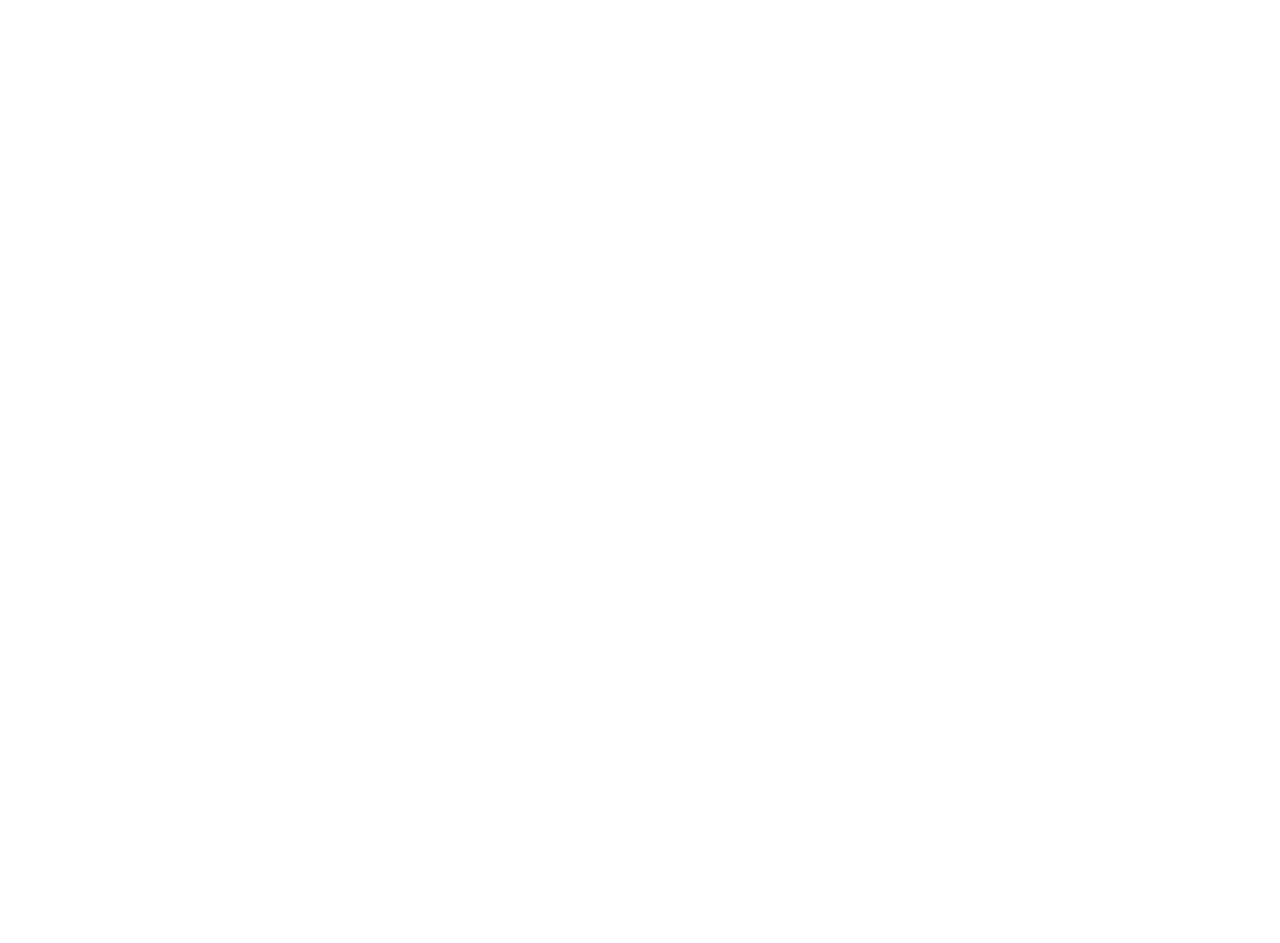
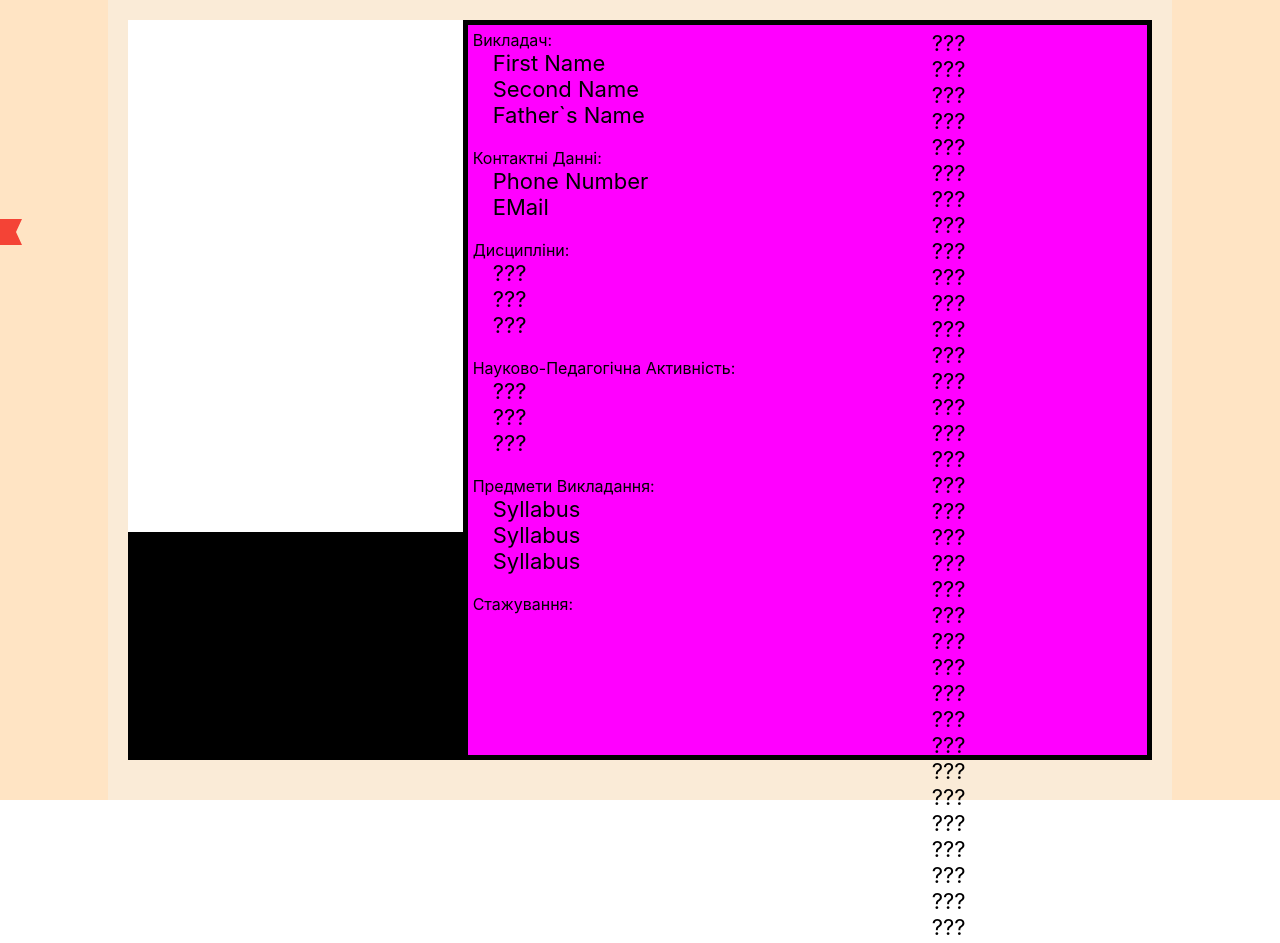
Before and after one commit to Arsenii-Kameniev/university, a React (Create React App) app: page /lecturer/id in a window 1280 px wide. Before the commit this address had no page. Shown: the top 943 px of the page. Before the commit the page ends 800 px from the top, so only its background shows below. Built offline with nearby package versions, Linux system fonts and the light colour scheme.

Commit message:
Lecturer Page Update

```diff
--- a/src/App.js
+++ b/src/App.js
@@ -3,6 +3,7 @@
 import { BrowserRouter, Route, Routes } from 'react-router-dom';
 import { Main } from './app/Student/Main/Main';
 import LecturerList from './Department/LecturerInfo/LecturerList';
+import LecturerInfo from './Department/LecturerInfo/LecturerInfo';
 
 function App() {
   return (
@@ -11,6 +12,7 @@
         <Routes>
           <Route path='/' element={<Main />}></Route>
           <Route path='/lecturerList' element={<LecturerList />}></Route>
+          <Route path='/lecturer/:lecturerId' element={<LecturerInfo />}></Route>
         </Routes>
       </BrowserRouter>
     </>
--- a/src/Department/LecturerInfo/Lecturer.module.css
+++ b/src/Department/LecturerInfo/Lecturer.module.css
@@ -6,6 +6,12 @@
     width: 100vw;
     height: 100vh;
     background-color: bisque;
+}
+.NavLink{
+    display: flex;
+    width: 100%;
+    text-decoration: none;
+    color: black;
 }
 .List{
     display: flex;
@@ -38,3 +44,42 @@
     width: 55%;
     margin: 5px;
 }
+.Lecturer{
+    display: flex;
+    flex-direction: column;
+    align-items: center;
+    height: 100%;
+    width: 80%;
+    padding: 20px;
+    background-color: antiquewhite;
+}
+.LecturerPhoto{
+    display: flex;
+    align-items: center;
+    justify-content: center;
+    height: 512px;
+    width: 512px;
+    background-color: white;
+}
+.LecturerInfo{
+    display: flex;
+    width: 100%;
+    justify-content: space-between;
+    background-color: black;
+}
+.LecturerFullInfo{
+    display: flex;
+    flex-wrap: wrap;
+    flex-direction: column;
+    padding: 5px;
+    width: 100%;
+    background-color: fuchsia;
+    height: 90vh;
+    margin: 5px;
+}
+.Block{
+    display: flex;
+    flex-direction: column;
+    margin: 0px 0px 20px 20px;
+    font-size: 22px;
+}
--- a/src/Department/LecturerInfo/LecturerInfo.jsx
+++ b/src/Department/LecturerInfo/LecturerInfo.jsx
@@ -1,8 +1,123 @@
+import Menu from "../Menu/Menu";
+import style from "./Lecturer.module.css"
+import { NavLink, useParams } from "react-router-dom";
 function LecturerInfo() {
-
-    return(
-        <div>
-
+    let { LecturerId } = useParams();
+    return (
+        <div className={`${style.Page}`}>
+            <Menu></Menu>
+            <div className={`${style.Lecturer}`}>
+                <div className={`${style.LecturerInfo}`}>
+                    <div className={`${style.LecturerPhoto}`}>
+                    </div>
+                    <div className={`${style.LecturerFullInfo}`}>
+                        <span>Викладач:</span>
+                        <div className={`${style.Block}`}>
+                            <span>First Name</span>
+                            <span>Second Name</span>
+                            <span>Father`s Name</span>
+                        </div>
+                        <span>Контактні Данні:</span>
+                        <div className={`${style.Block}`}>
+                            <span>Phone Number</span>
+                            <span>EMail</span>
+                        </div>
+                        <span>Дисципліни:</span>
+                        <div className={`${style.Block}`}>
+                            <span>???</span>
+                            <span>???</span>
+                            <span>???</span>
+                        </div>
+                        <span>Науково-Педагогічна Активність:</span>
+                        <div className={`${style.Block}`}>
+                            <span>???</span>
+                            <span>???</span>
+                            <span>???</span>
+                        </div>
+                        <span>Предмети Викладання:</span>
+                        <div className={`${style.Block}`}>
+                            <span>Syllabus</span>
+                            <span>Syllabus</span>
+                            <span>Syllabus</span>
+                        </div>
+                        <span>Стажування:</span>
+                        <div className={`${style.Block}`}>
+                            <span>???</span>
+                            <span>???</span>
+                            <span>???</span>
+                            <span>???</span>
+                            <span>???</span>
+                            <span>???</span>
+                            <span>???</span>
+                            <span>???</span>
+                            <span>???</span>
+                            <span>???</span>
+                            <span>???</span>
+                            <span>???</span>
+                            <span>???</span>
+                            <span>???</span>
+                            <span>???</span>
+                            <span>???</span>
+                            <span>???</span>
+                            <span>???</span>
+                            <span>???</span>
+                            <span>???</span>
+                            <span>???</span>
+                            <span>???</span>
+                            <span>???</span>
+                            <span>???</span>
+                            <span>???</span>
+                            <span>???</span>
+                            <span>???</span>
+                            <span>???</span>
+                            <span>???</span>
+                            <span>???</span>
+                            <span>???</span>
+                            <span>???</span>
+                            <span>???</span>
+                            <span>???</span>
+                            <span>???</span>
+                            <span>???</span>
+                            <span>???</span>
+                            <span>???</span>
+                            <span>???</span>
+                            <span>???</span>
+                            <span>???</span>
+                            <span>???</span>
+                            <span>???</span>
+                            <span>???</span>
+                            <span>???</span>
+                            <span>???</span>
+                            <span>???</span>
+                            <span>???</span>
+                            <span>???</span>
+                            <span>???</span>
+                            <span>???</span>
+                            <span>???</span>
+                            <span>???</span>
+                            <span>???</span>
+                            <span>???</span>
+                            <span>???</span>
+                            <span>???</span>
+                            <span>???</span>
+                            <span>???</span>
+                            <span>???</span>
+                            <span>???</span>
+                            <span>???</span>
+                            <span>???</span>
+                            <span>???</span>
+                            <span>???</span>
+                            <span>???</span>
+                            <span>???</span>
+                            <span>???</span>
+                            <span>???</span>
+                            <span>???</span>
+                            <span>???</span>
+                            <span>???</span>
+                        </div>
+                    </div>
+                </div>
+            </div>
         </div>
     )
 }
--- a/src/Department/Menu/Menu.jsx
+++ b/src/Department/Menu/Menu.jsx
@@ -1,13 +1,18 @@
 import { useState } from "react";
 import style from "./Menu.module.css"
+import { NavLink } from "react-router-dom";
 function Menu() {
     const [styleLeft, setStyleLeft]=useState("-263px");
     const [isClosed, setIsClosed]=useState(true);
     return(
         <div style={{left: styleLeft}} className={`${style.Menu}`}>
             <div className={`${style.List}`}>
-                <span className={`${style.Link}`}>link1</span>
-                <span className={`${style.Link}`}>link2</span>
+                <NavLink className={`${style.NavLink}`} to="/">
+                    <span className={`${style.Link}`}>Головна</span>
+                </NavLink>
+                <NavLink className={`${style.NavLink}`} to="/lecturerList">
+                    <span className={`${style.Link}`}>Викладачі</span>
+                </NavLink>
                 <span className={`${style.Link}`}>link3</span>
                 <span className={`${style.Link}`}>link4</span>
                 <span className={`${style.Link}`}>link5</span>
--- a/src/Department/Menu/Menu.module.css
+++ b/src/Department/Menu/Menu.module.css
@@ -17,11 +17,19 @@
     border-radius: 5px;
     border-style: solid;
     border-width: 2px;
+    text-decoration: none;
+    font-size: 20px;
+    font-style: none;
     border-color: burlywood;
 }
 .Link{
     display: inline;
     margin: 5px 0px 5px 0px;
+    font-style: none;
+}
+.NavLink{
+    text-decoration: none;
+    color: black;
 }
 .Open{
     display: flex;
```
Also changed, not shown: src/Department/LecturerInfo/LecturerList.jsx (+54 -26 lines).
